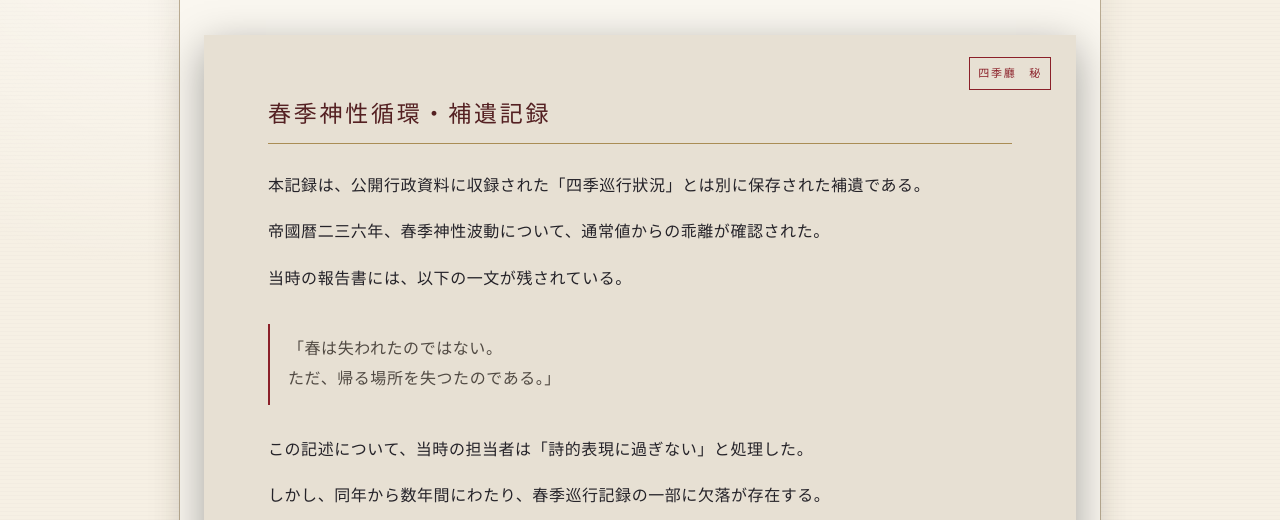
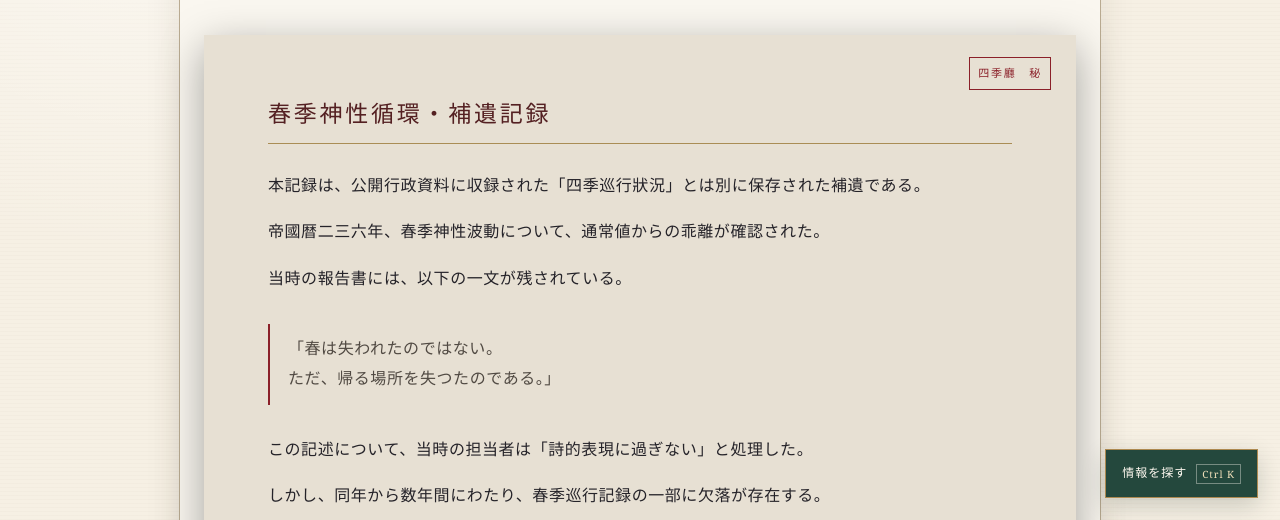
Before and after one commit to 8fgb66gmt2-stack/-web-Shikicho, a plain HTML site: page record15.html in a window 1280 px wide. Shown: the part 280-800 px from the top of the page. Drawn offline with Linux system fonts and the light colour scheme.

Commit message:
style: load grand architecture layer once per page

```diff
--- a/record15.html
+++ b/record15.html
@@ -35,6 +35,7 @@ h1{font-size:clamp(30px,5vw,56px);font-weight:400;letter-spacing:.12em;margin:16
 </style>
 
 <link rel="stylesheet" href="shiki-design-system.css?v=20261125-1">
+<link rel="stylesheet" href="shiki-imperial-architecture.css?v=20261125-1">
 </head>
 <body>
 <a class="skip-link" href="#main-content">本文へ移動</a>
```
